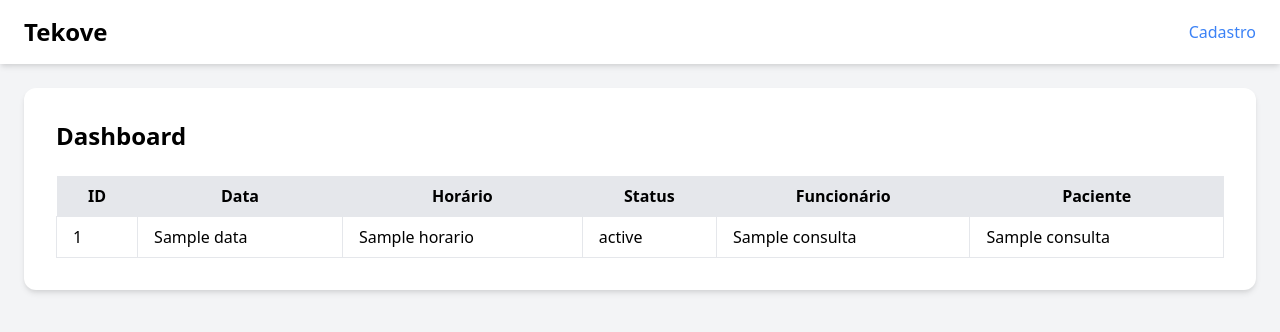
After one commit to CWebler/tekove, a Flask app: page /paciente/cadastro in a window 1280 px wide. The commit adds this page. Shown: the top 332 px of the page. Run offline with Flask 3, Linux system fonts and the light colour scheme; a database or web service that is not in the repository returns one stand-in record (values such as "Sample title"); some libraries are stand-ins or nearby versions.

Commit message:
começando a utilzar template base e começando a rota de cadastro de pacientes

```diff
--- a/app/app.py
+++ b/app/app.py
@@ -127,5 +127,11 @@ def listar_consultas():
     consultas = cur.fetchall()
 
     return render_template('partials/listar_consultas.html', consultas=consultas)
+
+
+@app.route('/paciente/cadastro', methods=['GET'])
+def cadastro_paciente():
+    return render_template('cadastro_paciente.html')
+
 if __name__ == '__main__':
     app.run(host='0.0.0.0')
--- /dev/null
+++ b/app/templates/base.html
@@ -0,0 +1,28 @@
+<!DOCTYPE html>
+<html lang="en">
+<head>
+    <meta charset="UTF-8">
+    <meta name="viewport" content="width=device-width, initial-scale=1.0">
+    <title>{% block title %}Tekove{% endblock %}</title>
+    <script src="https://unpkg.com/htmx.org@1.9.12"></script>
+    <link href="https://cdn.jsdelivr.net/npm/tailwindcss@2.2.19/dist/tailwind.min.css" rel="stylesheet">
+</head>
+<body class="bg-gray-100">
+    <!-- Header -->
+    <header class="bg-white shadow-md py-4">
+        <div class="container mx-auto px-6 flex justify-between items-center">
+            <h1 class="text-2xl font-bold"><a href="/dashboard">Tekove</a></h1>
+            <nav>
+                <ul class="flex space-x-4">
+                    <li><a href="/cadastro" class="text-blue-500 hover:underline">Cadastro</a></li>
+                </ul>
+            </nav>
+        </div>
+    </header>
+
+    <!-- Main Content -->
+    <main class="container mx-auto p-6">
+        {% block content %}{% endblock %}
+    </main>
+</body>
+</html>
--- /dev/null
+++ b/app/templates/cadastro_paciente.html
@@ -0,0 +1,10 @@
+{% extends "base.html" %}
+
+{% block title %}Dashboard{% endblock %}
+
+{% block content %}
+<div class="bg-white p-8 rounded-xl shadow-md">
+    <h1 class="text-2xl font-bold mb-6">Dashboard</h1>
+    <div id="consultas" hx-get="/listar_consultas" hx-trigger="load" hx-target="#consultas" hx-swap="innerHTML"></div>
+</div>
+{% endblock %}
```
Also changed, not shown: app/templates/dashboard.html (+5 -22 lines), app/templates/index.html (+9 -24 lines).
